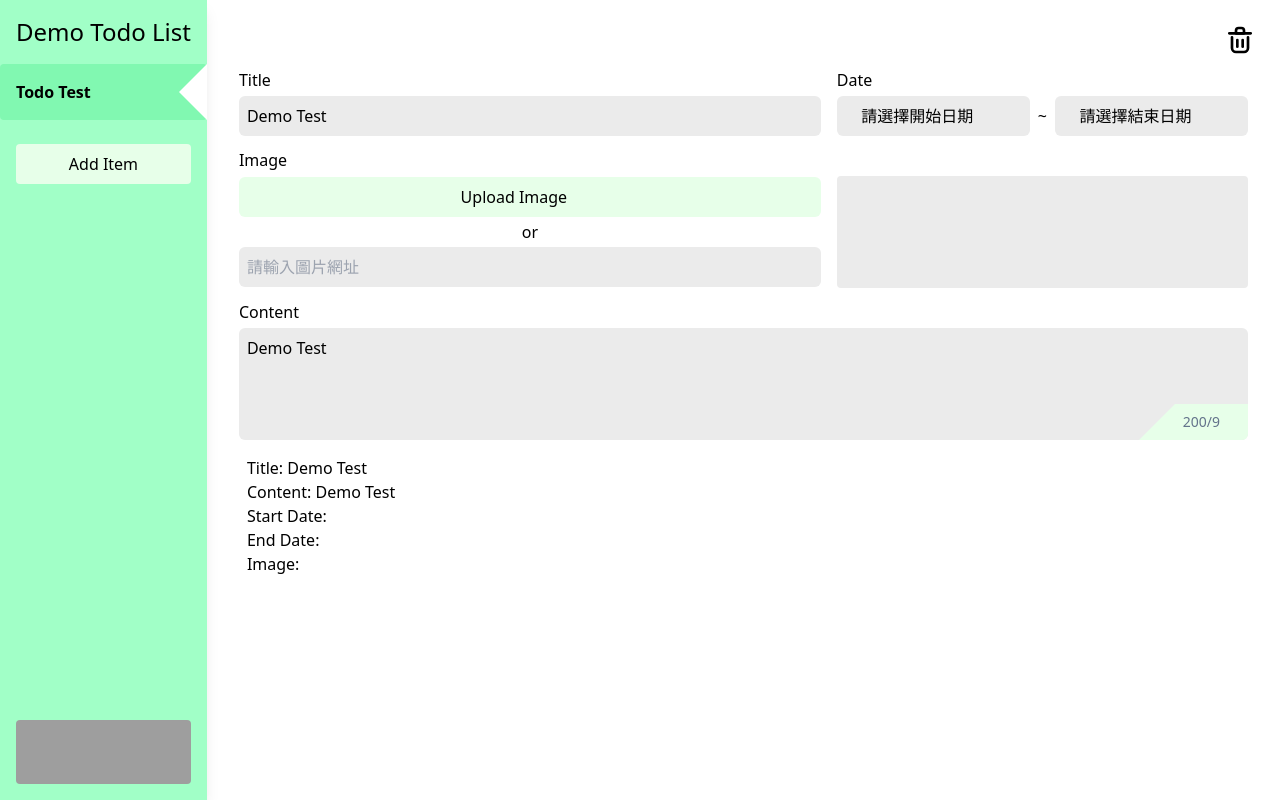
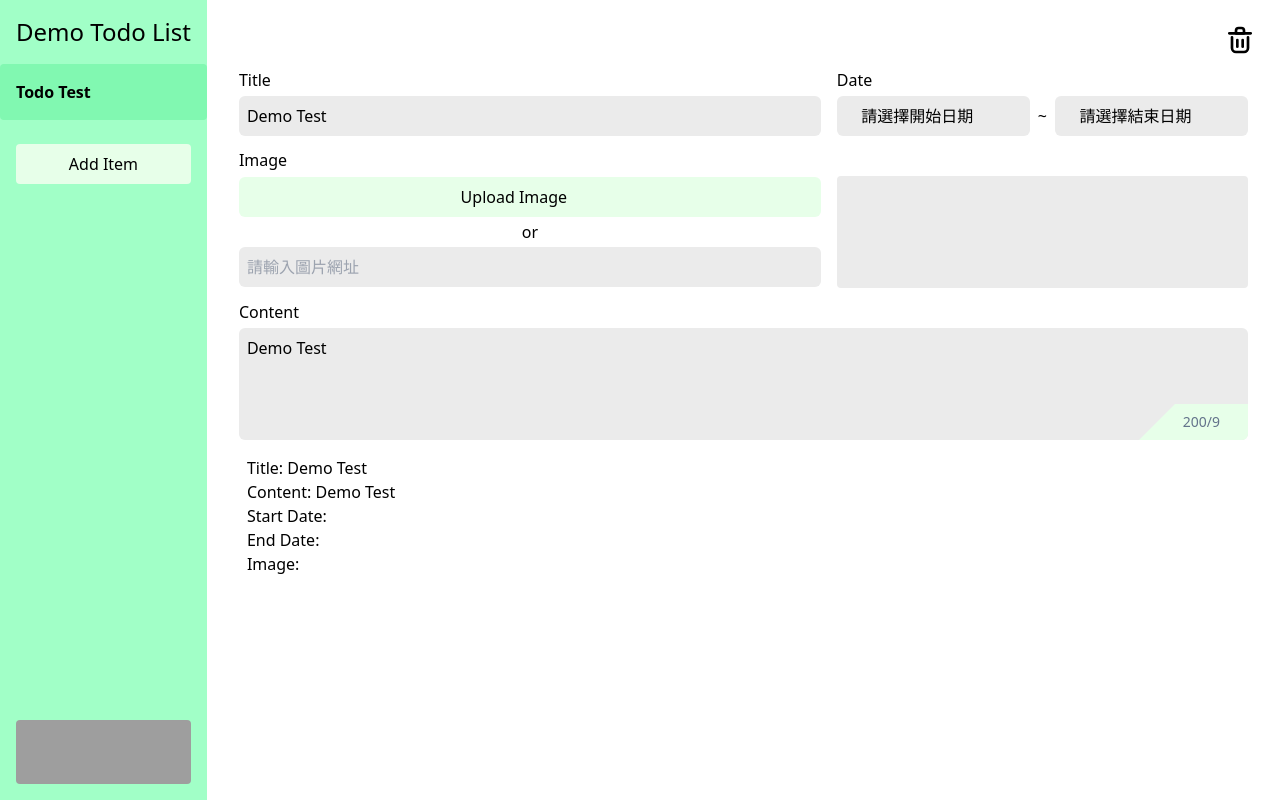
Before and after one commit to LiaoOliver/ToDolist, a Vue app: page /content/1736265540000 in a window 1280 px wide. Built offline with nearby package versions, Linux system fonts and the light colour scheme; grey boxes are pictures that could not be loaded; the HTML template or start-up script is replaced by a standard one.

Commit message:
調整側邊欄

```diff
--- /dev/null
+++ b/src/components/SideBar.vue
@@ -0,0 +1,60 @@
+<template>
+    <div class="w-full h-full bg-fluorescentGreen">
+        <router-link to="/">
+                <p class="p-4 text-2xl">
+                    Demo Todo List
+                </p>
+            </router-link>
+
+            <!-- Sidebar Content -->
+            <nav class="flex flex-col justify-between h-[calc(100vh-64px)] overflow-auto">
+                <div class="space-y-2">
+                    <router-link v-for="item in todoItems" :key="item.title" :to="item.path" :class="[
+                        'p-4 block rounded cursor-pointe relative',
+                        $route.path === item.path ? 'bg-deepFluorescentGreen font-bold' : ''
+                    ]">
+                        <p>{{ item.title }}</p>
+                        <div v-if="$route.path === item.path" class="absolute top-0 right-0 triangle"></div>
+                    </router-link>
+                    <div class="p-4">
+                        <button @click="addTodo" :disabled="todoItems.length >= 10"
+                            :class="['bg-mintGreen p-2 rounded w-full hover:bg-deepFluorescentGreen', todoItems.length >= 10 ? 'text-lightGray cursor-not-allowed' : '']">Add
+                            Item</button>
+                    </div>
+                </div>
+                <div class="p-4">
+                    <div class="w-full h-16 cursor-pointer" @click="updateImage">
+                        <img class="w-full h-full object-cover rounded"
+                            :src="`https://picsum.photos/200/300?${randomSeed}`" alt="Random Image">
+                    </div>
+                </div>
+            </nav>
+    </div>
+</template>
+
+<script setup lang="ts">
+interface SideBarProps {
+    todoItems: {
+        title: string;
+        path: string;
+    }[];
+}
+
+import { useTodosStore } from '@/stores/Todos';
+import { ref } from 'vue';
+
+const todosStore = useTodosStore();
+
+defineProps<SideBarProps>();
+
+const randomSeed = ref(Math.random());
+
+const updateImage = () => {
+    randomSeed.value = Math.random();
+}
+
+const addTodo = () => {
+    todosStore.addTodo();
+}
+
+</script>
--- a/src/components/TodoHeader.vue
+++ b/src/components/TodoHeader.vue
@@ -1,10 +1,10 @@
 <!-- 建立基本的 Vue template -->
 <template>
     <header class="w-full flex justify-between mb-3">
-        <div class="w-8">
+        <div class="w-8" @click="$emit('toggleSidebar')">
             <img class="block md:hidden" src="../assets/menu.svg" alt="menu">
         </div>
-        <div class="w-8 cursor-pointer" @click="deleteById()">
+        <div v-if="todoId" class="w-8 cursor-pointer" @click="deleteById()">
             <img src="../assets/delete.svg" alt="delete">
         </div>
     </header>
@@ -12,12 +12,19 @@
 
 <script setup lang="ts">
 import { useTodosStore } from '@/stores/Todos';
+import { ref, watch } from 'vue';
 import { useRoute, useRouter } from 'vue-router';
 
 const todosStore = useTodosStore();
 
 const route = useRoute()
 const router = useRouter()
+
+const todoId = ref(route.params.id as string);
+
+watch(() => route.params.id as string, (id: string) => {
+    todoId.value = id;
+})
 
 const deleteById = () => {
     // 取得 id 從 router
@@ -26,5 +33,4 @@ const deleteById = () => {
     // 回到首頁
     router.push('/')
 }
-
 </script>
--- a/src/layout/Layout.vue
+++ b/src/layout/Layout.vue
@@ -1,66 +1,41 @@
 <!-- Layout.vue -->
 <template>
-    <div class="flex h-screen ">
+    <div class="flex h-screen relative">
         <!-- Sidebar -->
-        <div class="hidden md:block transition-all duration-300 shadow-lg h-screen bg-fluorescentGreen">
-            <p class="p-4 text-2xl">
-                Demo Todo List
-            </p>
+        <div class="hidden md:block h-screen">
+            <SideBar :todoItems="todoItems" />
+        </div>
 
-            <!-- Sidebar Content -->
-            <nav class="flex flex-col justify-between h-[calc(100vh-64px)] overflow-auto">
-                <div class="space-y-2">
-                    <router-link v-for="item in todoItems"
-                       :key="item.title"
-                       :to="item.path"
-                       :class="[
-                         'p-4 block rounded cursor-pointe relative',
-                         $route.path === item.path ? 'bg-deepFluorescentGreen font-bold' : ''
-                       ]">
-                       <p>{{ item.title }}</p>
-                       <div v-if="$route.path === item.path" class="absolute top-0 right-0 triangle"></div>
-                    </router-link>
-                    <div class="p-4">
-                        <button @click="addTodo" :disabled="todoItems.length >= 10" :class="['bg-mintGreen p-2 rounded w-full hover:bg-deepFluorescentGreen', todoItems.length >= 10 ? 'text-lightGray cursor-not-allowed' : '']">Add Item</button>
-                    </div>
-                </div>
-                <div class="p-4">
-                    <div class="w-full h-16 cursor-pointer" @click="updateImage">
-                        <img class="w-full h-full object-cover rounded"
-                             :src="`https://picsum.photos/200/300?${randomSeed}`"
-                             alt="Random Image">
-                    </div>
-                </div>
-            </nav>
+        <div v-if="isSidebarOpen" class="absolute top-0 left-0 w-full h-full opacity-50 bg-black z-40" @click="toggleSidebar"></div>
+
+        <div v-if="isSidebarOpen" class="absolute w-2/3 bg-fluorescentGreen z-50">
+            <SideBar :todoItems="todoItems" />
         </div>
 
         <!-- Main Content -->
         <div class="flex-1 p-4 md:p-6 overflow-auto">
+            <TodoHeader @toggleSidebar="toggleSidebar" />
             <slot></slot>
         </div>
     </div>
 </template>
 
 <script setup lang="ts">
+import TodoHeader from '@/components/TodoHeader.vue';
 import { ref, computed } from 'vue';
 
 import { useTodosStore } from '@/stores/Todos';
+import SideBar from '@/components/SideBar.vue';
+const todosStore = useTodosStore();
 
-const todosStore = useTodosStore();
+const isSidebarOpen = ref(false);
 
 // 使用 computed 替代 ref
 const todoItems = computed(() => todosStore.getTodoPath);
 
-// 新增圖片相關邏輯
-const randomSeed = ref(Math.random());
 
-const updateImage = () => {
-    randomSeed.value = Math.random();
-};
-
-const addTodo = () => {
-    console.log('addTodo');
-    todosStore.addTodo();
+const toggleSidebar = () => {
+    isSidebarOpen.value = !isSidebarOpen.value;
 }
 
 </script>
--- a/src/router/index.ts
+++ b/src/router/index.ts
@@ -1,9 +1,15 @@
 import { createRouter, createWebHistory } from 'vue-router'
 import TodoItem from '../views/TodoItem.vue'
+import Home from '@/views/Home.vue'
 
 const router = createRouter({
   history: createWebHistory(import.meta.env.BASE_URL),
   routes: [
+    {
+      path: '/',
+      name: 'home',
+      component: Home,
+    },
     {
       path: '/content/:id',
       component: TodoItem,
--- /dev/null
+++ b/src/views/Home.vue
@@ -0,0 +1,5 @@
+<template>
+    <div>
+        <h1>Home</h1>
+    </div>
+</template>
--- a/src/views/TodoItem.vue
+++ b/src/views/TodoItem.vue
@@ -41,7 +41,7 @@ watch(formData, (newValue) => {
 </script>
 
 <template>
-<TodoHeader></TodoHeader>
+
 <form class="grid grid-cols-12 gap-y-3">
     <div class="col-span-12 md:col-span-7 px-2">
         <label for="title" class="block mb-1">Title</label>
```
Also changed, not shown: src/App.vue (+0 -9 lines).
